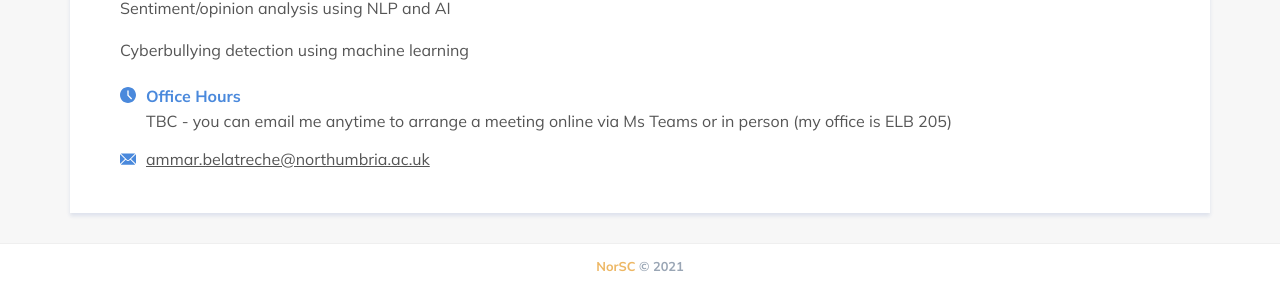
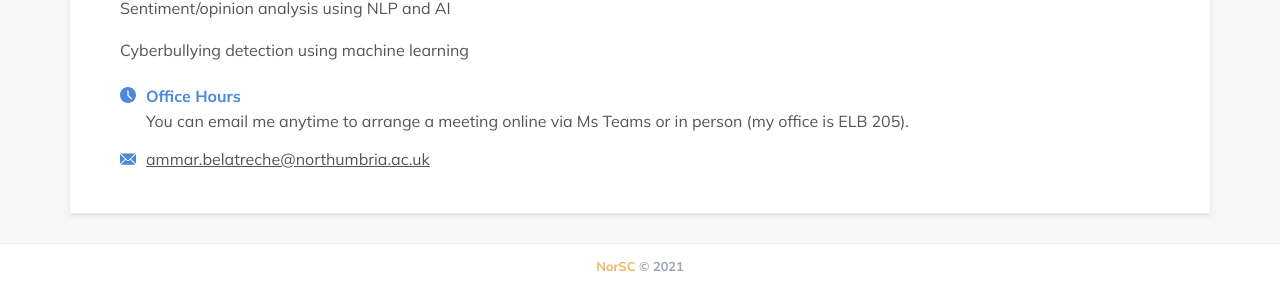
Before and after one commit to NorSC/supervisor-search, a Jekyll site: the page built from _supervisors/ammar-belatreche.md, in a window 1280 px wide. Shown: the part 692-978 px from the top of the page. Built offline with Jekyll 4.4.1, drawn with Linux system fonts in a browser that asks for light colours; a script that is not in the unit is left out.

Commit message:
Update Supervisors “ammar-belatreche”

```diff
--- a/_supervisors/ammar-belatreche.md
+++ b/_supervisors/ammar-belatreche.md
@@ -2,9 +2,10 @@
 layout: supervisor
 title: Ammar Belatreche
 available: true
+available_msc: true
 email: ammar.belatreche@northumbria.ac.uk
-office_hours: "TBC - you can email me anytime to arrange a meeting online via Ms
-  Teams or in person (my office is ELB 205) "
+office_hours: "You can email me anytime to arrange a meeting online via Ms Teams
+  or in person (my office is ELB 205). "
 research_group: Intelligent Systems Research Group
 research_themes:
   - Artificial Intelligence
```
